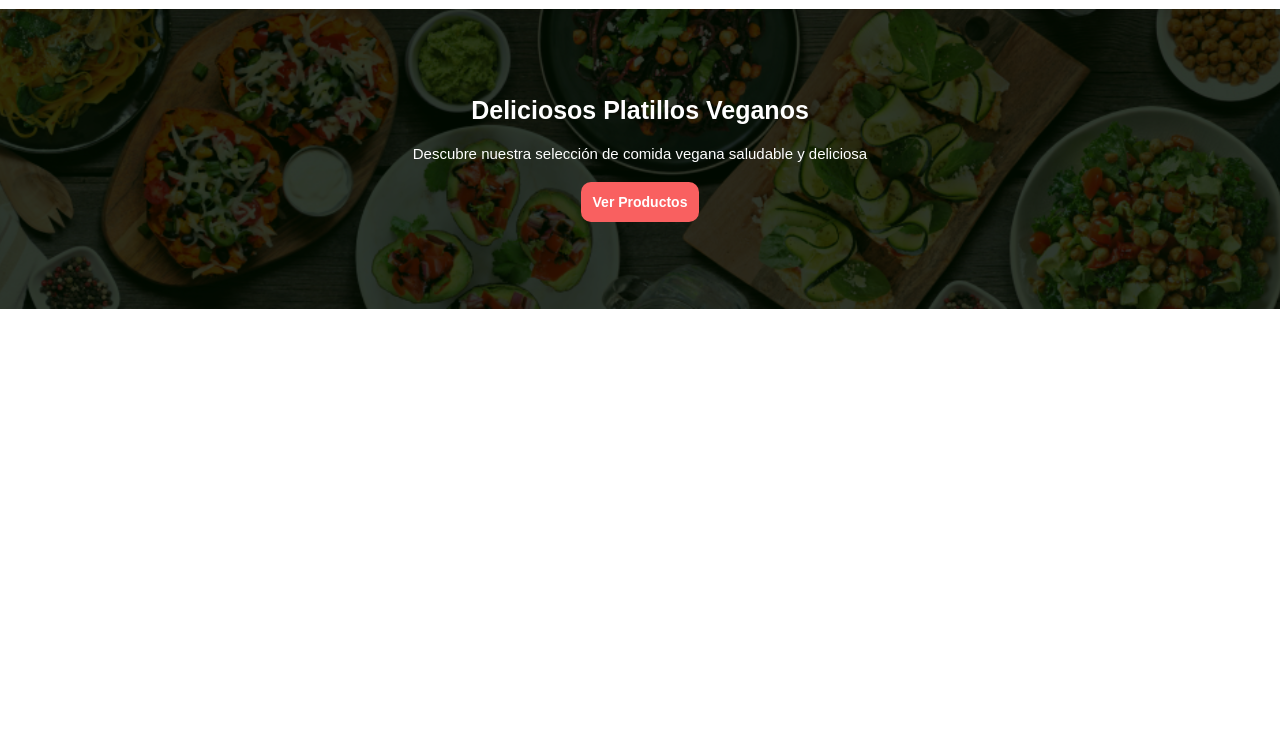
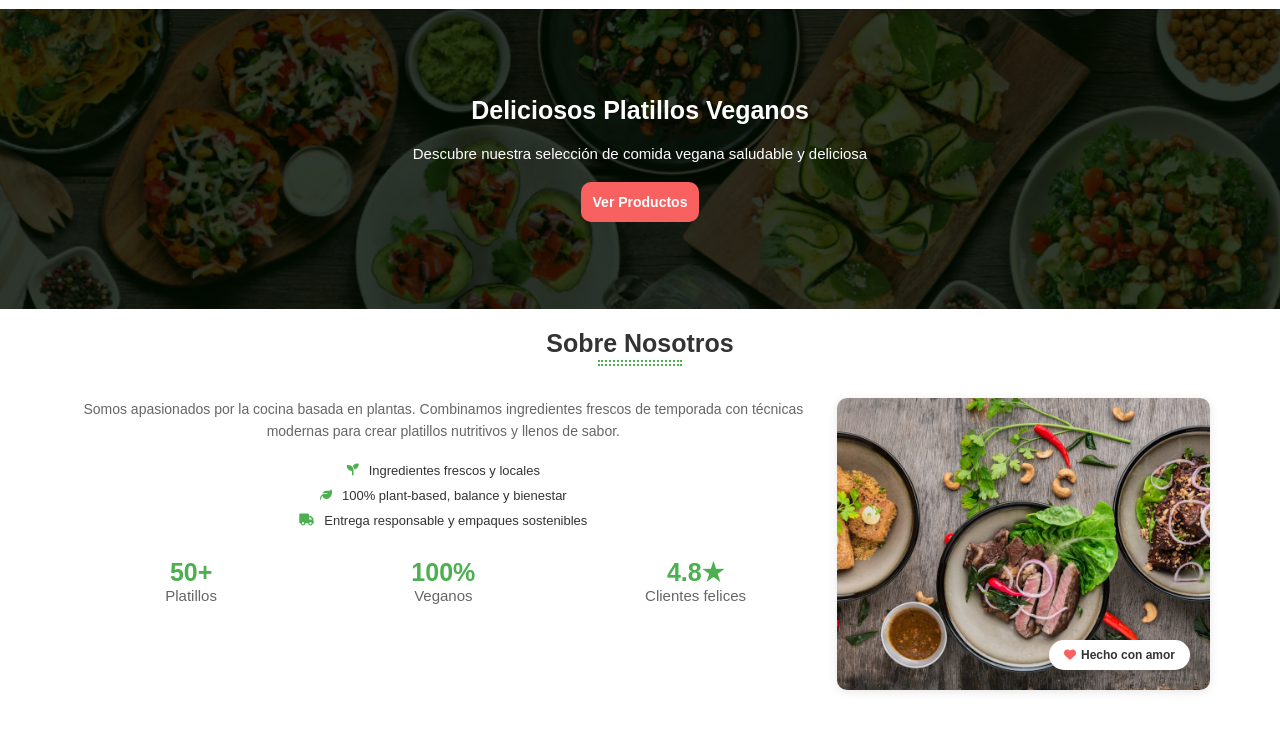
Before and after one commit to Imsergio/veggie_cart, a plain HTML site: page index.html in a window 1280 px wide. Shown: the part 59-800 px from the top of the page. Drawn offline with Linux system fonts and the light colour scheme; a web font is replaced by a local one.

Commit message:
feat: implement core styling, header, hero, and about sections

```diff
--- a/css/global.css
+++ b/css/global.css
@@ -1,29 +1,3 @@
-/*=============== RESET ===============*/
-* {
-    margin: 0;
-    padding: 0;
-    box-sizing: border-box;
-}
-
-html {
-    scroll-behavior: smooth;
-    font-size: 62.5%; /* 1rem = 10px */
-    text-wrap-mode: balance;
-    display: grid;
-}
-
-a {
-    text-decoration: none;
-}
-
-ul {
-    list-style: none;
-}
-
-img {
-    max-width: 100%;
-}
-
 /*=============== VARIABLES CSS ===============*/
 :root {
 /* Altura del header */
@@ -48,6 +22,33 @@ img {
     --font-Vend-Sans: "Vend Sans", sans-serif;
     --font-Overlock: "Overlock", sans-serif;
     --font-Agbalumo: "Agbalumo", sans-serif;
+}
+
+/*=============== RESET ===============*/
+* {
+    margin: 0;
+    padding: 0;
+    box-sizing: border-box;
+}
+
+html {
+    scroll-behavior: smooth;
+    font-size: 62.5%; /* 1rem = 10px */
+    text-wrap-mode: balance;
+    display: grid;
+    font-family: var(--font-Vend-Sans);
+}
+
+a {
+    text-decoration: none;
+}
+
+ul {
+    list-style: none;
+}
+
+img {
+    max-width: 100%;
 }
 
 /*=============== Utilidades ===============*/
@@ -82,3 +83,24 @@ img {
     transform: translateY(-2px);
     box-shadow: var(--shadow-hover);
 }
+
+.section__title {
+    font-family: var(--font-Overlock);
+    color: var(--text-dark);
+    font-size: 2.5rem;
+    font-weight: 700;
+    margin: 2rem 2rem;
+    text-align: center;
+    position: relative;
+}
+
+.section__title::after {
+content: '';
+    position: absolute;
+    bottom: -8px;
+    left: 50%;
+    transform: translateX(-50%);
+    width: 80px;
+    height: 2px;
+    border: 2px dotted var(--primary-color);
+}
--- a/css/header.css
+++ b/css/header.css
@@ -155,8 +155,6 @@ color: var(--primary-color);
   color: var(--primary-color);
 }
 
-/* --- Estilos para la navegación en DESKTOP --- */
-
 /*
 481px — 768px: iPads, tablets
 */
--- a/css/main.css
+++ b/css/main.css
@@ -48,3 +48,130 @@
     font-size: 1.4rem;
     font-weight: 600;
 }
+
+/*=============== ABOUT ===============*/
+.about__container {
+    display: grid;
+    gap: 2rem;
+}
+
+.about__content {
+    display: grid;
+    gap: 2rem;
+}
+
+.about__lead {
+    font-size: 1.4rem;
+    color: var(--text-light);
+    margin-bottom: 2rem;
+    line-height: 1.6;
+    text-align: center;
+}
+
+.about__highlights {
+    display: flex;
+    flex-direction: column;
+    margin-bottom: 2rem;
+    align-items: center;
+}
+
+.about__highlights li {
+    font-size: 1.3rem;
+    color: var(--text-dark);
+    margin-bottom: 1rem;
+    display: flex;
+    align-items: center;
+    gap: 1rem;
+}
+
+.about__highlights i {
+    color: var(--primary-color);
+    font-size: 1.2rem;
+}
+
+.about__stats {
+    display: grid;
+    grid-template-columns: repeat(3, 1fr);
+    gap: 1rem;
+}
+
+.about__stat {
+    display: flex;
+    flex-direction: column;
+    align-items: center;
+    text-align: center;
+}
+
+.stat__number {
+    font-size: 2.5rem;
+    font-weight: 700;
+    color: var(--primary-color);
+    display: block;
+}
+
+.stat__label {
+    font-size: 1.5rem;
+    color: var(--text-light);
+    font-weight: 500;
+}
+
+.about__media {
+    position: relative;
+    border-radius: var(--border-radius);
+    overflow: hidden;
+    box-shadow: var(--shadow);
+    max-width: 500px;
+}
+
+.about__image {
+    width: 100%;
+    height: 100%;
+    object-fit: cover;
+    transition: var(--transition);
+}
+
+.about__media:hover .about__image {
+    transform: scale(1.05);
+}
+
+.about__badge {
+    position: absolute;
+    bottom: 2rem;
+    right: 2rem;
+    background: var(--bg-white);
+    padding: 0.8rem 1.5rem;
+    border-radius: 50px;
+    box-shadow: var(--shadow);
+    font-weight: 600;
+    font-size: 1.2rem;
+    color: var(--text-dark);
+    display: flex;
+    align-items: center;
+    gap: 0.5rem;
+}
+
+.about__badge i {
+    color: var(--accent-color);
+}
+
+/*
+481px — 768px: iPads, tablets
+*/
+@media (min-width: 481px) {
+    .about__container {
+        padding: 0 3rem;
+    }
+
+    .about__content {
+        justify-items: center;
+    }
+}
+
+/*
+769px — 1024px: pantallas pequeñas, ordenadores portátiles
+*/
+@media (min-width: 769px) {
+    .about__content {
+        grid-template-columns: 2fr 1fr;
+    }
+}
--- a/index.html
+++ b/index.html
@@ -58,6 +58,37 @@
                 <button class="hero__btn btn-primary" onclick="scrollToProducts()">Ver Productos</button>
             </div>
         </section>
+        <section id="about" class="about">
+            <div class="about__container">
+                <h2 class="about__title section__title">Sobre Nosotros</h2>
+                <div class="about__content">
+                    <div class="about__text">
+                        <p class="about__lead">Somos apasionados por la cocina basada en plantas.
+                            Combinamos ingredientes frescos de temporada con técnicas modernas para crear platillos nutritivos y llenos de sabor.</p>
+                        <ul class="about__highlights">
+                            <li><i class="fas fa-seedling"></i>
+                            <p>Ingredientes frescos y locales</p>
+                            </li>
+                            <li><i class="fas fa-leaf"></i>
+                            <p>100% plant-based, balance y bienestar</p>
+                            </li>
+                            <li><i class="fas fa-truck"></i>
+                            <p>Entrega responsable y empaques sostenibles</p>
+                            </li>
+                        </ul>
+                        <div class="about__stats">
+                            <div class="about__stat"><span class="stat__number">50+</span><span class="stat__label">Platillos</span></div>
+                            <div class="about__stat"><span class="stat__number">100%</span><span class="stat__label">Veganos</span></div>
+                            <div class="about__stat"><span class="stat__number">4.8★</span><span class="stat__label">Clientes felices</span></div>
+                        </div>
+                    </div>
+                    <div class="about__media">
+                        <img src="assets/images/sitio/about_image.jpg" alt="Comida vegana fresca" class="about__image">
+                        <div class="about__badge"><i class="fas fa-heart"></i> Hecho con amor</div>
+                    </div>
+                </div>
+            </div>
+        </section>
     </main>
     <footer class="footer" id="footer">
     </footer>
```
Also changed, not shown: assets/images/sitio/about_image.jpg (added).
